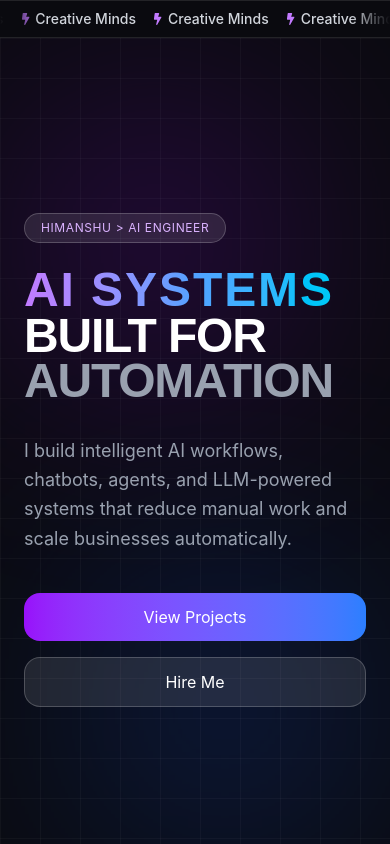
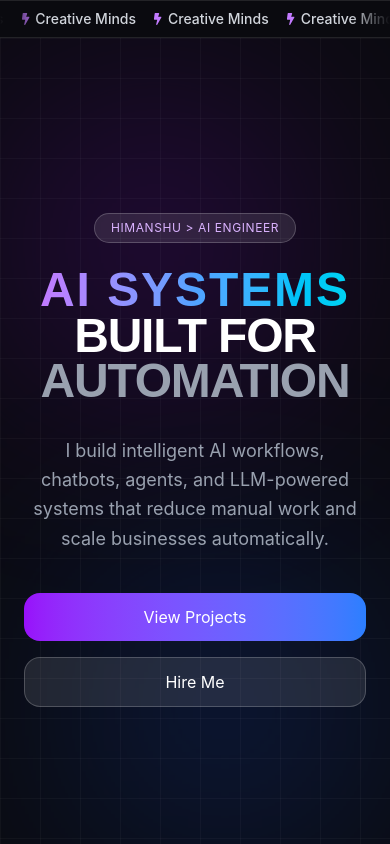
Before and after one commit to Himanshu110109/portfolio, a React (Vite) app: page / in a window 390 px wide. Shown: the top 844 px of the page. Built offline with nearby package versions, Linux system fonts and the light colour scheme.

Commit message:
Update Hero.jsx

```diff
--- a/src/components/Hero.jsx
+++ b/src/components/Hero.jsx
@@ -24,7 +24,7 @@ export default function Hero() {
       <div className="relative z-10 w-full max-w-7xl mx-auto grid md:grid-cols-2 gap-16 items-center">
 
         {/* LEFT SIDE */}
-        <div>
+        <div className="text-center md:text-left flex flex-col items-center md:items-start">
 
           {/* Badge */}
           <motion.div
@@ -39,7 +39,7 @@ export default function Hero() {
 
           {/* Main Heading */}
           <motion.h1
-            className="text-5xl sm:text-6xl md:text-7xl font-black leading-[0.95] tracking-tight"
+            className="text-5xl sm:text-6xl md:text-7xl font-black leading-[0.95] tracking-tight text-center md:text-left"
             initial={{ opacity: 0, y: 60 }}
             animate={{ opacity: 1, y: 0 }}
           >
@@ -74,7 +74,7 @@ export default function Hero() {
 
           {/* Description */}
           <motion.p
-            className="mt-8 text-gray-400 text-lg max-w-xl leading-relaxed"
+            className="mt-8 text-gray-400 text-lg max-w-xl leading-relaxed text-center md:text-left"
             initial={{ opacity: 0, y: 40 }}
             animate={{ opacity: 1, y: 0 }}
             transition={{ delay: 0.2 }}
@@ -86,7 +86,7 @@ export default function Hero() {
 
           {/* Buttons */}
           <motion.div
-            className="flex flex-col sm:flex-row gap-4 mt-10"
+            className="flex flex-col sm:flex-row gap-4 mt-10 w-full sm:w-auto"
             initial={{ opacity: 0, y: 30 }}
             animate={{ opacity: 1, y: 0 }}
             transition={{ delay: 0.4 }}
```
